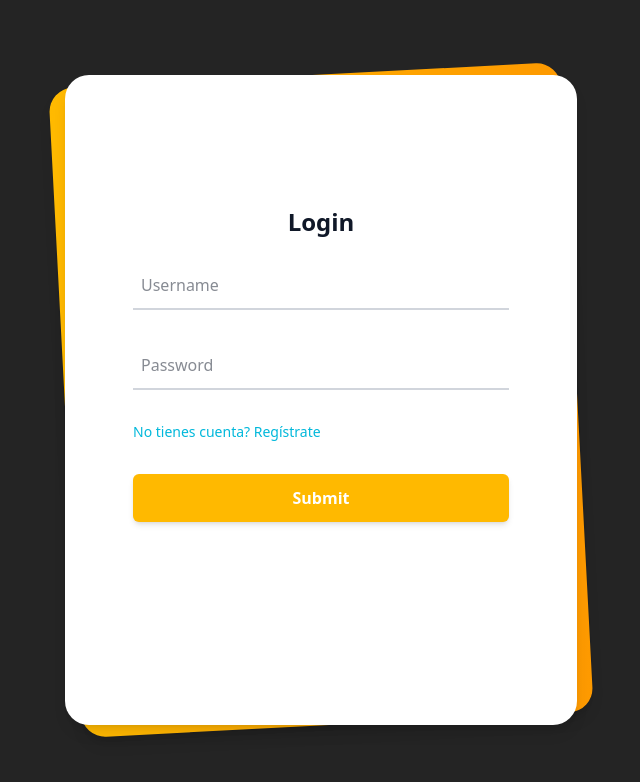
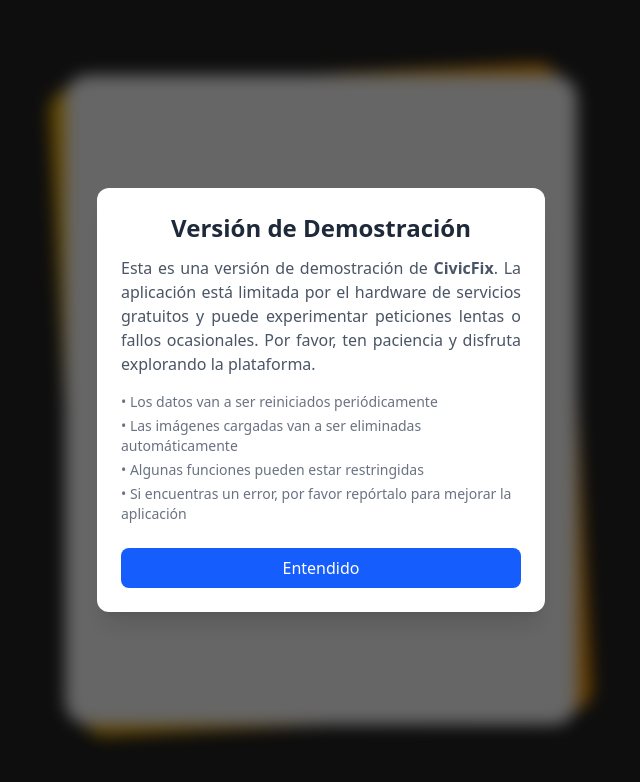
Before and after one commit to kiubertPr/civicfix-frontend, a React (Vite) app: page /login in a window 1280 px wide. Shown: the top 782 px of the page, without its empty margins (319-959 px from the left). Built offline with nearby package versions, Linux system fonts and the light colour scheme; no server answers.

Commit message:
feat: add DemoWarning component and integrate it into Body

```diff
--- a/src/modules/app/components/Body.jsx
+++ b/src/modules/app/components/Body.jsx
@@ -9,7 +9,7 @@
 import { PostForm, PostDetail, PostEdit } from '../../posts';
 import {ContactForm} from '../../mail';
 import {SurveyForm} from '../../surveys';
-import { PrivateRoute } from '../../common';
+import { PrivateRoute, DemoWarning } from '../../common';
 
 const Body = () => {
 
@@ -20,6 +20,7 @@
    return (
 
         <div id='_body' className="flex justify-center w-full h-full">
+            <DemoWarning/>
             <AppGlobalComponents/>
             <Routes>
                 <Route path="/*" element={<Feed/>}/>
--- /dev/null
+++ b/src/modules/common/components/DemoWarning.jsx
@@ -0,0 +1,49 @@
+import { useEffect, useState } from "react";
+
+function DemoWarning() {
+  const [visible, setVisible] = useState(false);
+
+  useEffect(() => {
+    const shown = localStorage.getItem("demo-warning");
+
+    if (!shown) {
+      setVisible(true);
+      localStorage.setItem("demo-warning", "true");
+    }
+  }, []);
+
+  if (!visible) return null;
+
+  return (
+    <div className="fixed inset-0 z-50 flex items-center justify-center bg-black/60 backdrop-blur-sm">
+      <div className="bg-white rounded-xl shadow-xl max-w-md w-full mx-4 p-6 text-center animate-fade-in">
+
+        <h2 className="text-2xl font-bold text-gray-800 mb-3">
+          Versión de Demostración
+        </h2>
+
+        <p className="text-gray-600 mb-4 text-justify">
+          Esta es una versión de demostración de <span className="font-semibold">CivicFix</span>.
+          La aplicación está limitada por el hardware de servicios gratuitos y puede experimentar peticiones lentas o fallos ocasionales. Por favor, ten paciencia y disfruta explorando la plataforma.
+        </p>
+
+        <ul className="text-sm text-gray-500 text-left mb-6 space-y-1">
+          <li>• Los datos van a ser reiniciados periódicamente</li>
+          <li>• Las imágenes cargadas van a ser eliminadas automáticamente</li>
+          <li>• Algunas funciones pueden estar restringidas</li>
+          <li>• Si encuentras un error, por favor repórtalo para mejorar la aplicación</li>
+        </ul>
+
+        <button
+          onClick={() => setVisible(false)}
+          className="w-full bg-blue-600 hover:bg-blue-700 text-white font-medium py-2 px-4 rounded-lg transition"
+        >
+            Entendido
+        </button>
+
+      </div>
+    </div>
+  );
+}
+
+export default DemoWarning;
--- a/src/modules/common/index.js
+++ b/src/modules/common/index.js
@@ -10,3 +10,4 @@
 export {default as FilterComponent} from "./components/FilterComponent";
 export {formatRelativeTime} from "./functions/dateFormatter";
 export {default as PrivateRoute} from "./components/PrivateRoute";
+export {default as DemoWarning} from "./components/DemoWarning";
```
